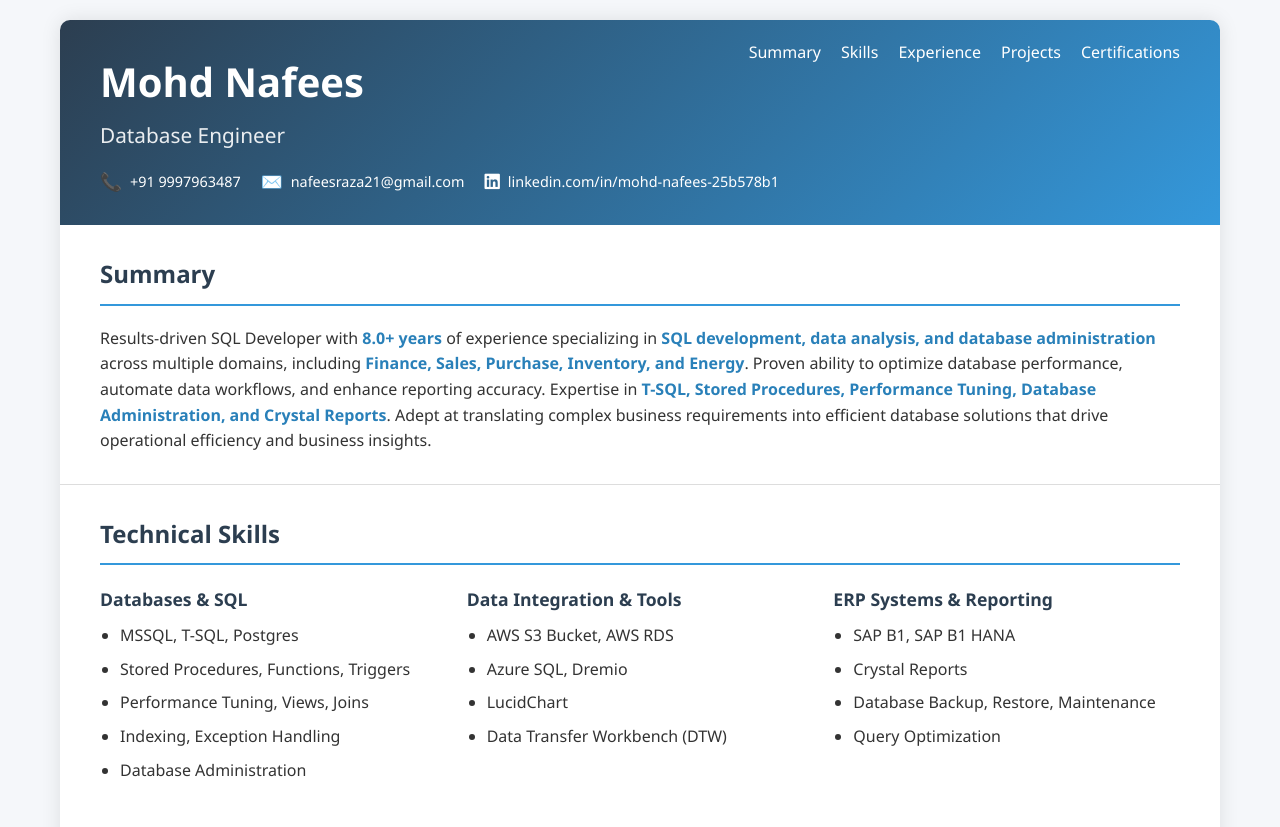
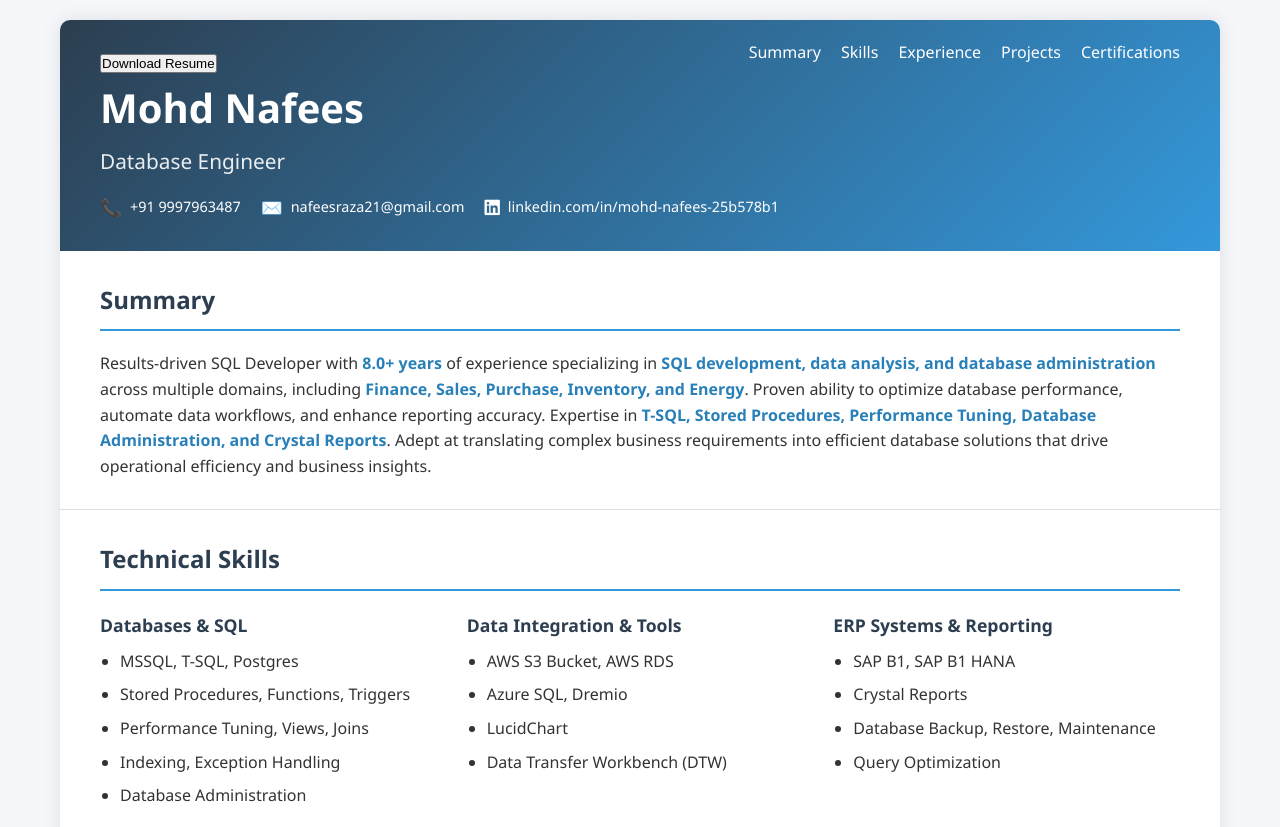
Before and after one commit to nafeesraza21-png/Nafees_Website, a website: page resume.html in a window 1280 px wide. Shown: the top 827 px of the page. Drawn offline with Linux system fonts and the light colour scheme.

Commit message:
Added resume download button

```diff
--- a/resume.html
+++ b/resume.html
@@ -249,6 +249,10 @@
                 <a href="#certifications">Certifications</a>
             </div>
 
+            <a href="/download">
+    <button>Download Resume</button>
+</a>
+
             <h1>Mohd Nafees</h1>
             <p class="title">Database Engineer</p>
 
```
